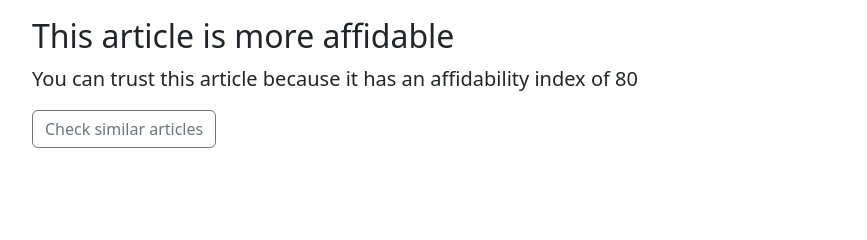
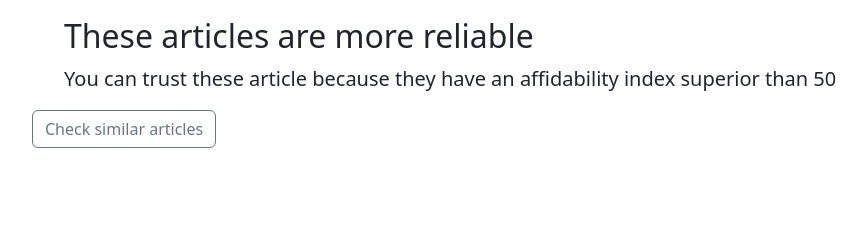
Before and after one commit to gpontillo/vendettatori, a Yii app: template missinformation-project/views/site/calculate-confirm.php in a window 1280 px wide. Shown: the part 390-630 px from the top of the page, without its empty margins (53-920 px from the left). Run offline with PHP 8.4 and a stand-in for Yii, Linux system fonts and the light colour scheme; the template is opened without the code that fills it, so the values that code supplies are empty; some libraries are stand-ins or nearby versions.

Commit message:
adjusting again

```diff
--- a/missinformation-project/views/site/calculate-confirm.php
+++ b/missinformation-project/views/site/calculate-confirm.php
@@ -59,17 +59,22 @@ use yii\helpers\Html;
         </div>
         <div class="row">
             <div class="col-lg-12">
+                <ul>
                 <?php
                     if($model->indice_attendibilita < 50) {
-                        echo '<h2>This article is more affidable</h2>';
+
+                        echo '<h2>These articles are more reliable</h2>';
                         foreach ($secondQuery as $news2):
+                           echo"<li>";
                            echo $news2->link;
                            echo " ";
                            echo $news2->descrizione_notizia;
+                           echo"</li>";
                         endforeach;
-                        echo '<p class="lead">You can trust this article because it has an affidability index of 80 </p>';
+                        echo '<p class="lead">You can trust these article because they have an affidability index superior than 50 </p>';
                     }
                 ?>
+                </ul>
                 <p><a class="btn btn-outline-secondary" href="http://www.yiiframework.com/doc/">Check similar articles</a></p>
             </div>
         </div>
```
Also changed, not shown: dbCreation/Inserimento.sql (+5 -5 lines).
